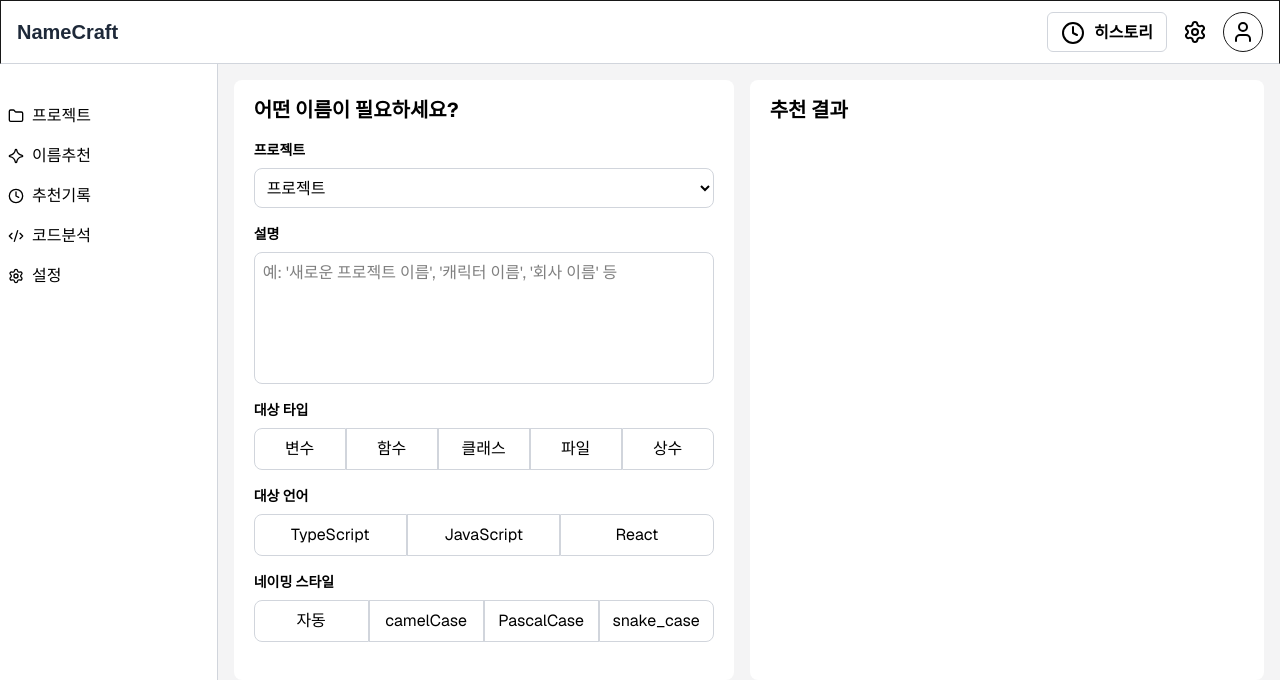
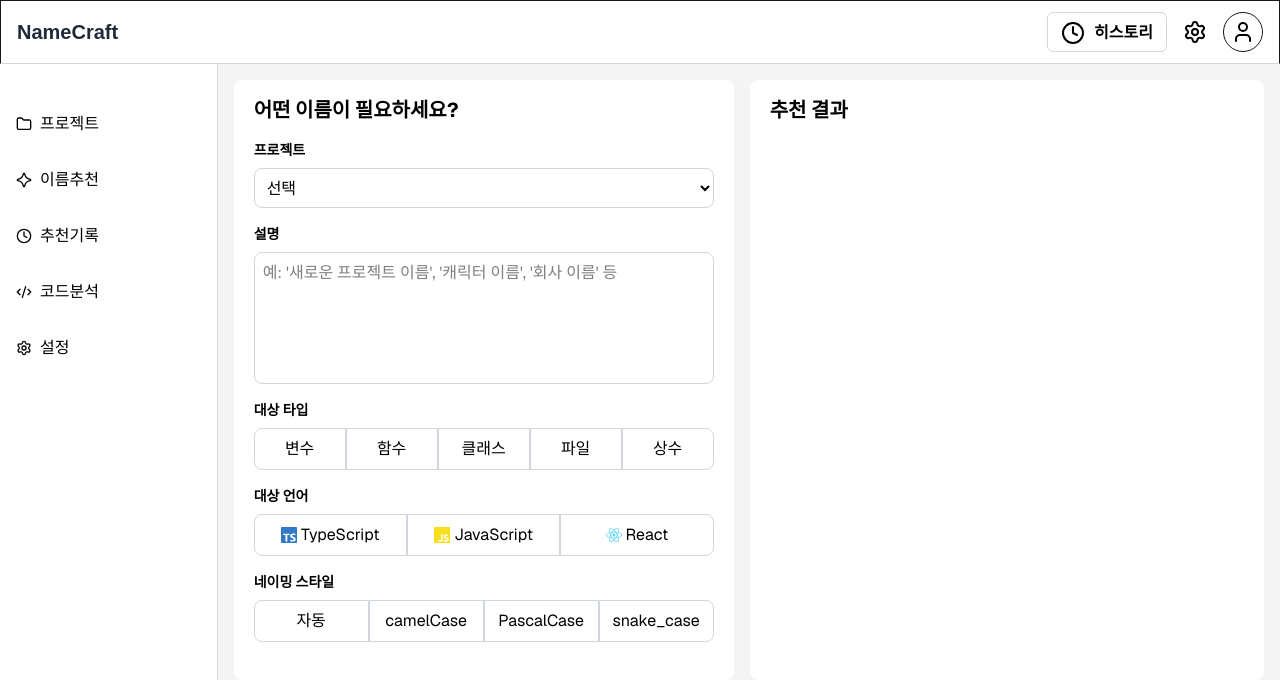
Before and after one commit to ParkSungju01/NameCraft, a Next.js app: page / in a window 1280 px wide. Shown: the top 680 px of the page. Built offline with nearby package versions, Linux system fonts and the light colour scheme.

Commit message:
feat:react-icons 적용

```diff
--- a/package.json
+++ b/package.json
@@ -12,7 +12,8 @@
     "lucide-react": "^1.17.0",
     "next": "16.2.7",
     "react": "19.2.4",
-    "react-dom": "19.2.4"
+    "react-dom": "19.2.4",
+    "react-icons": "^5.6.0"
   },
   "devDependencies": {
     "@tailwindcss/postcss": "^4",
--- a/src/app/page.tsx
+++ b/src/app/page.tsx
@@ -1,21 +1,36 @@
 import SideNav from "@/components/sideNav";
+import { SiTypescript, SiJavascript, SiReact } from "react-icons/si";
 
-const types = ["변수", "함수", "클래스", "파일", "상수"];
-const languages = ["TypeScript", "JavaScript", "React"];
-const styles = ["자동", "camelCase", "PascalCase", "snake_case"];
+interface DataItem {
+  name: string;
+  icon?: React.ReactNode;
+}
 
-const buttonVariants = (data: string[]) => {
+const types = [{ name: "변수"}, { name: "함수"}, { name: "클래스"}, { name: "파일"}, { name: "상수"}];
+const languages =
+[
+  { name: "TypeScript",
+    icon: <SiTypescript color="#3178C6" className="w-4 h-4" />
+}, { name: "JavaScript",
+    icon: <SiJavascript color="#F7DF1E" className="w-4 h-4" />
+}, { name: "React",
+    icon: <SiReact color="#61DAFB" className="w-4 h-4" />
+}];
+const styles = [{ name: "자동"}, { name: "camelCase"}, { name: "PascalCase"}, { name: "snake_case"}];
+
+const buttonVariants = (data: DataItem[]) => {
   return (
     <div className="w-full flex overflow-hidden">
       {data.map((item) => (
-        <button key={item} className="border border-gray-300 w-full first:rounded-l-lg last:rounded-r-lg p-2">
-          {item}
+        <button key={item.name} className="flex items-center justify-center gap-1 border border-gray-300 w-full first:rounded-l-lg last:rounded-r-lg p-2">
+          {item.icon}
+          {item.name}
         </button>
       ))}
     </div>
   );
 };
-function ButtonGroup({ data, title }: { data: string[]; title:string }) {
+function ButtonGroup({ data, title }: { data: DataItem[]; title:string }) {
   return (
     <div className="w-full flex flex-col items-start gap-2">
       <span className="text-sm font-semibold text-black">{title}</span>
@@ -35,9 +50,9 @@ export default function Home() {
             <div className="w-full flex flex-col items-start gap-2">
               <span className="text-sm font-semibold text-black">프로젝트</span>
               <select className="w-full h-10 p-2 border rounded-lg border-gray-300">
-                <option value="project">프로젝트</option>
-                <option value="character">캐릭터</option>
-                <option value="company">회사</option>
+                <option value="project">선택</option>
+                <option value="character">미정</option>
+                <option value="company">미정</option>
               </select>
             </div>
             <div className="w-full flex flex-col h-40 items-start gap-2">
--- a/src/components/sideNav.tsx
+++ b/src/components/sideNav.tsx
@@ -2,24 +2,24 @@ import { Folder, CodeXml, Clock, Settings, Astroid} from "lucide-react";
 export default function SideNav() {
   return (
     <nav className="w-65 h-screen border-r border-gray-300 p-4 bg-white flex flex-col items-start py-10 px-2">
-      <ul className="space-y-4">
-        <li className="text-black flex items-center gap-2">
+      <ul className="space-y-4 px-2">
+        <li className="text-black flex items-center gap-2 h-10">
           <Folder className="w-4 h-4" />
           프로젝트
         </li>
-        <li className="text-black flex items-center gap-2">
+        <li className="text-black flex items-center gap-2 h-10">
           <Astroid className="w-4 h-4" />
           이름추천
         </li>
-        <li className="text-black flex items-center gap-2">
+        <li className="text-black flex items-center gap-2 h-10">
           <Clock className="w-4 h-4" />
           추천기록
         </li>
-        <li className="text-black flex items-center gap-2">
+        <li className="text-black flex items-center gap-2 h-10">
           <CodeXml className="w-4 h-4" />
           코드분석
         </li>
-        <li className="text-black flex items-center gap-2">
+        <li className="text-black flex items-center gap-2 h-10">
           <Settings className="w-4 h-4" />
           설정
         </li>
```
Also changed, not shown: 1 other file (tests, documents, lock files or other folders).
